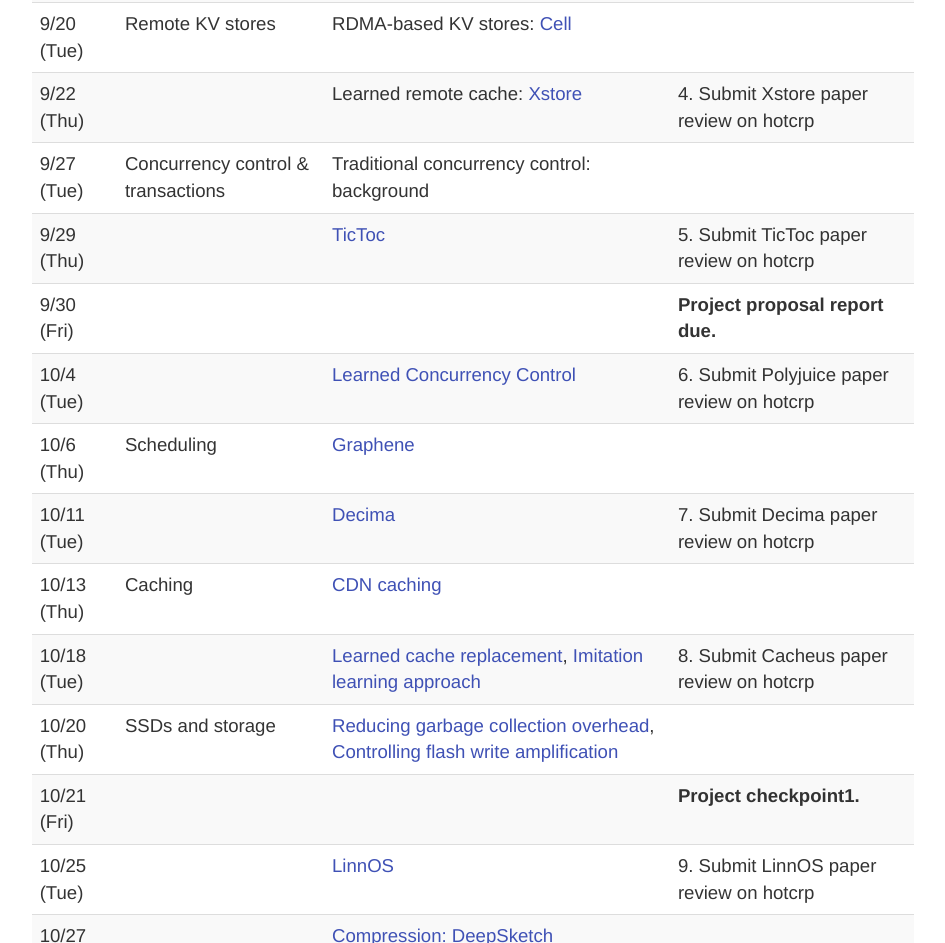
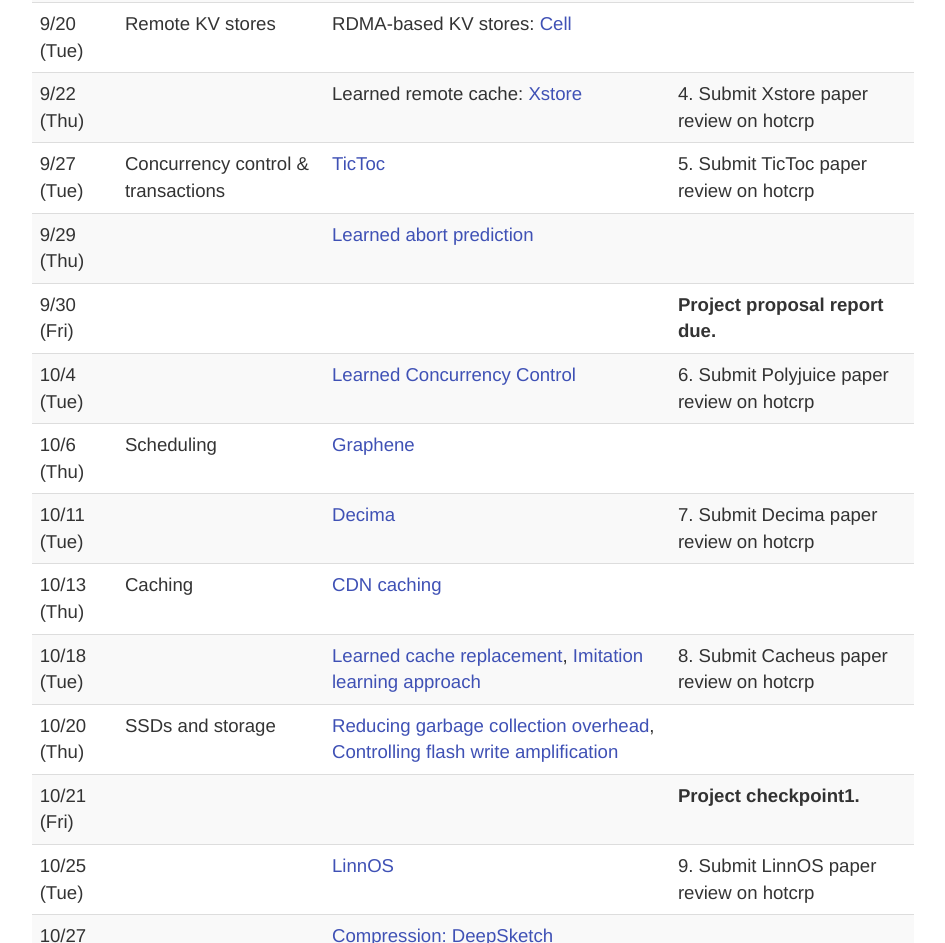
Before and after one commit to aishwaryaganesan/aishwaryaganesan.github.io, a plain HTML site: page courses/cs598awg/fa22/schedule.html in a window 1280 px wide. Shown: the part 830-1773 px from the top of the page, without its empty margins (228-1173 px from the left). Drawn offline with nearby package versions, Linux system fonts and the light colour scheme; some packages are replaced by stand-ins of ours; some icons are missing; a web font is replaced by a local one.

Commit message:
Update schedule.html

```diff
--- a/courses/cs598awg/fa22/schedule.html
+++ b/courses/cs598awg/fa22/schedule.html
@@ -109,9 +109,9 @@
 </td></tr>
 <tr><td bgcolor="white" class='left'>9/22 (Thu)</td><td bgcolor="white" class='left'></td><td bgcolor="white" class='center'>Learned remote cache: <a href='https://www.usenix.org/system/files/osdi20-wei.pdf' rel='nofollow'>Xstore</a></td><td bgcolor="white" class='center'> 4. Submit Xstore paper review on hotcrp
 </td></tr>
-<tr><td bgcolor="white" class='left'>9/27 (Tue)</td><td bgcolor="white" class='left'>Concurrency control & transactions</td><td bgcolor="white" class='center'>Traditional concurrency control: background</td><td bgcolor="white" class='center'>
+<tr><td bgcolor="white" class='left'>9/27 (Tue)</td><td bgcolor="white" class='left'>Concurrency control & transactions</td><td bgcolor="white" class='center'><a href='https://db.cs.cmu.edu/papers/2016/yu-sigmod2016.pdf' rel='nofollow'>TicToc</a></td><td bgcolor="white" class='center'>5. Submit TicToc paper review on hotcrp
 </td></tr>
-<tr><td bgcolor="white" class='left'>9/29 (Thu)</td><td bgcolor="white" class='left'></td><td bgcolor="white" class='center'><a href='https://db.cs.cmu.edu/papers/2016/yu-sigmod2016.pdf' rel='nofollow'>TicToc</a></td><td bgcolor="white" class='center'>5. Submit TicToc paper review on hotcrp
+<tr><td bgcolor="white" class='left'>9/29 (Thu)</td><td bgcolor="white" class='left'></td><td bgcolor="white" class='center'><a href='https://db.cs.cmu.edu/papers/2019/a1-sheng.pdf' rel='nofollow'>Learned abort prediction</a></td><td bgcolor="white" class='center'>
 </td></tr>
 <tr><td bgcolor="white" class='left'>9/30 (Fri)</td><td bgcolor="white" class='left'></td><td bgcolor="white" class='center'></td><td bgcolor="white" class='center'><b>Project proposal report due.</b>
 </td></tr>
```
